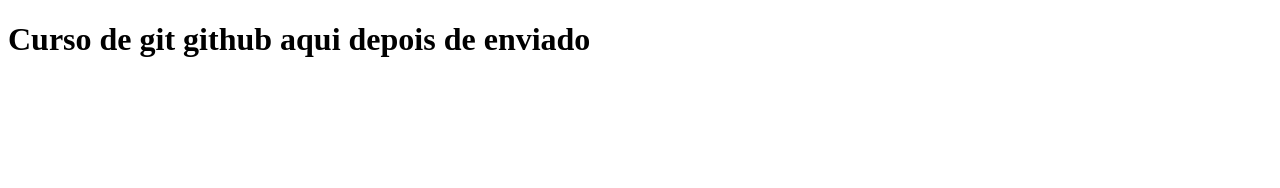
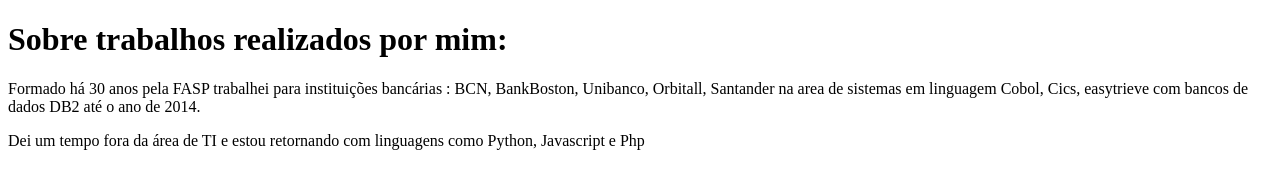
Before and after one commit to armarcm/inicial, a plain HTML site: page index.html in a window 1280 px wide. Drawn offline with Linux system fonts and the light colour scheme.

Commit message:
primeira alteração

```diff
--- a/index.html
+++ b/index.html
@@ -3,9 +3,11 @@
 <head>
     <meta charset="UTF-8">
     <meta name="viewport" content="width=device-width, initial-scale=1.0">
-    <title>Curso de git</title>
+    <title>Curriculum</title>
 </head>
 <body>
-    <h1>Curso de git github aqui depois de enviado</h1>
+    <h1>Sobre trabalhos realizados por mim:</h1>
+    <p>Formado há 30 anos pela FASP trabalhei para instituições bancárias : BCN, BankBoston, Unibanco, Orbitall, Santander na area de sistemas em linguagem Cobol, Cics, easytrieve com bancos de dados DB2 até o ano de 2014. </p>
+    <p>Dei um tempo fora da área de TI e estou retornando com linguagens como Python, Javascript e Php </p>
 </body>
 </html>
```
